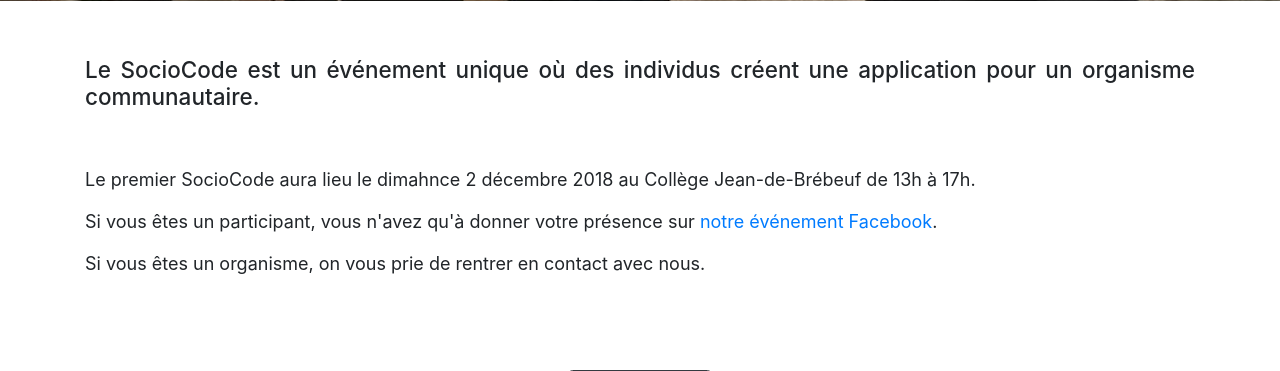
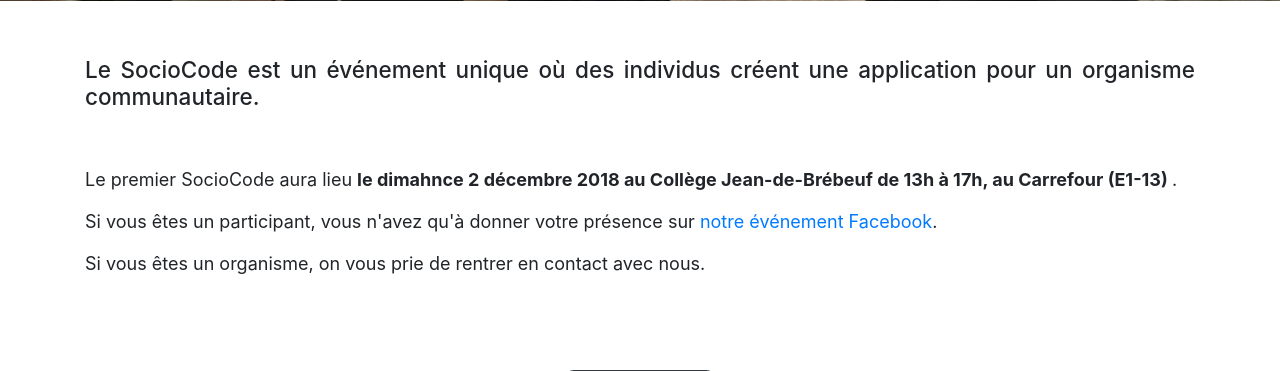
Before and after one commit to Brebeuf-Code/site-web3.0, a Flask app: page /sociocode in a window 1280 px wide. Shown: the part 852-1223 px from the top of the page. Run offline with Flask 2, Linux system fonts and the light colour scheme; some libraries are stand-ins or nearby versions.

Commit message:
Update codesprint.html

```diff
--- a/templates/codesprint.html
+++ b/templates/codesprint.html
@@ -115,7 +115,7 @@
             <h4>Le SocioCode est un événement unique où des individus créent une application pour un organisme communautaire.</h4>
           </div>
           <div id="qui-description";>
-            <p>Le premier SocioCode aura lieu le dimahnce 2 décembre 2018 au Collège Jean-de-Brébeuf de 13h à 17h.</p>
+            <p>Le premier SocioCode aura lieu <b>le dimahnce 2 décembre 2018 au Collège Jean-de-Brébeuf de 13h à 17h, au Carrefour (E1-13) </b>.</p>
             <p>Si vous êtes un participant, vous n'avez qu'à donner votre présence sur <a href="https://www.facebook.com/events/2212923045648641/">notre événement Facebook</a>.</p>
             <p>Si vous êtes un organisme, on vous prie de rentrer en contact avec nous.</p>
 
```
